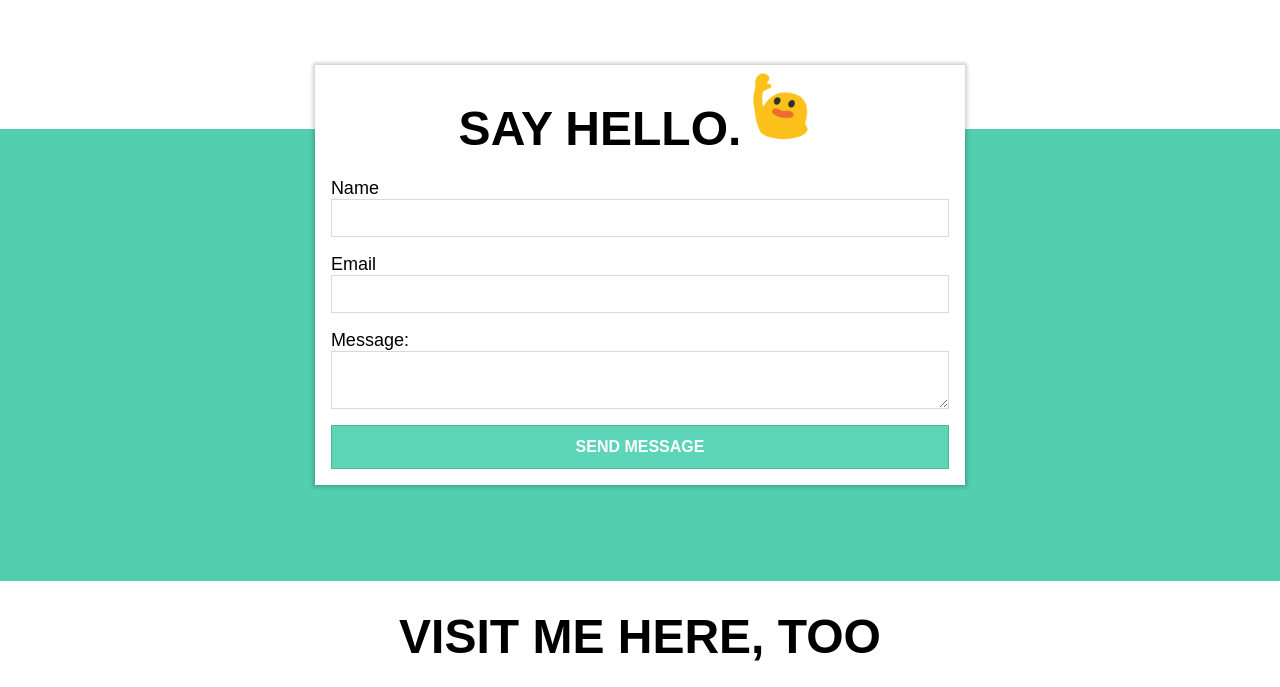
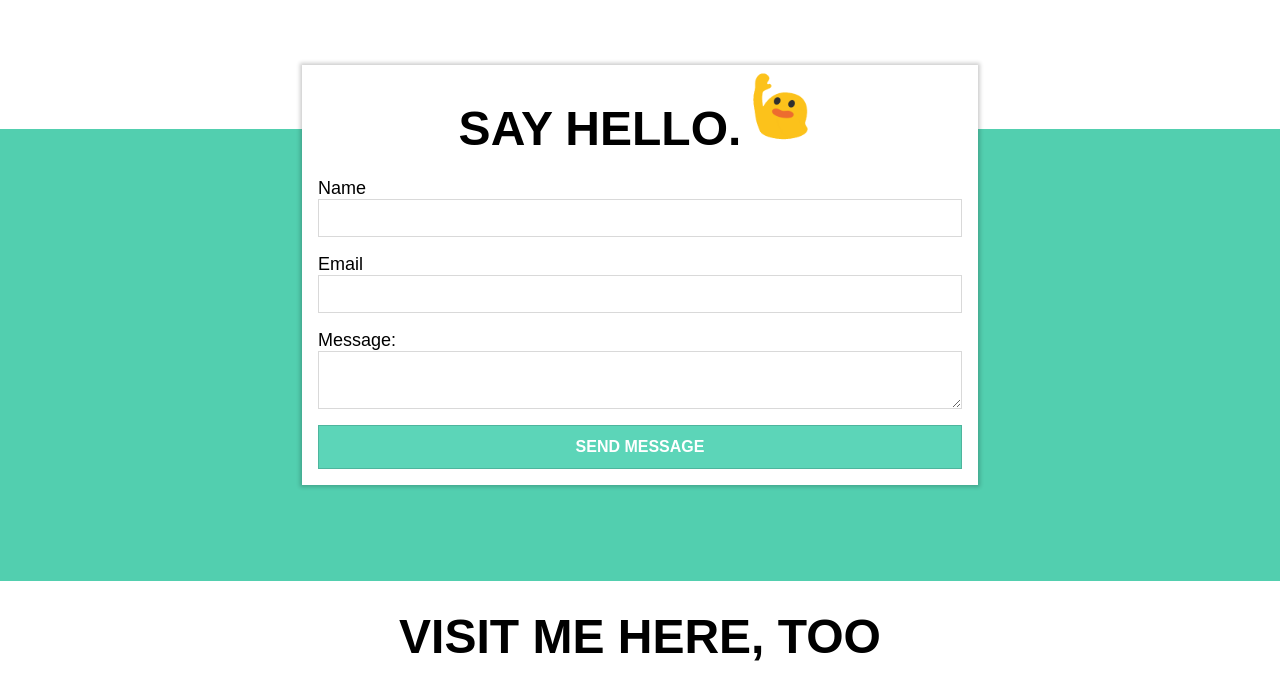
Before and after one commit to lp4dcb/lp4dcb.github.io, a website: page index.html in a window 1280 px wide. Shown: the part 4200-4887 px from the top of the page. Drawn offline with nearby package versions, Linux system fonts and the light colour scheme.

Commit message:
padding fix

```diff
--- a/index.css
+++ b/index.css
@@ -341,7 +341,7 @@ figure img {
 }
 
 .contact .container {
-    padding-top: 2rem;
+    padding: 2rem 0 3rem;
 }
 
 .hello {
```
